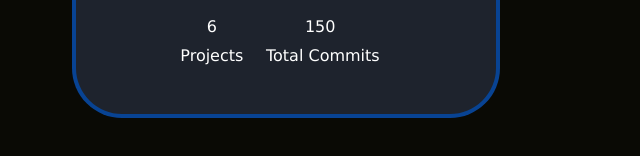
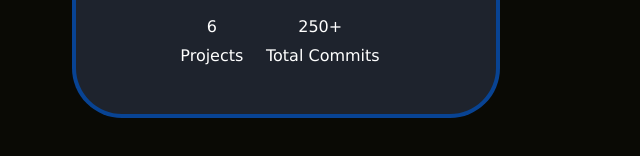
Before and after one commit to saldaevvladimir/saldaevvladimir.github.io, a plain HTML site: page index.html in a window 1280 px wide. Shown: the part 546-702 px from the top of the page, 354-994 px from the left. Drawn offline with Linux system fonts and the light colour scheme; animation ran at ten frames a second.

Commit message:
updated commits count

```diff
--- a/index.html
+++ b/index.html
@@ -31,7 +31,7 @@
           <div class="text">Projects</div>
         </div>
         <div class="block">
-          <div class="text">150</div>
+          <div class="text">250+</div>
           <div class="text">Total Commits</div>
         </div>
       </div>
```
